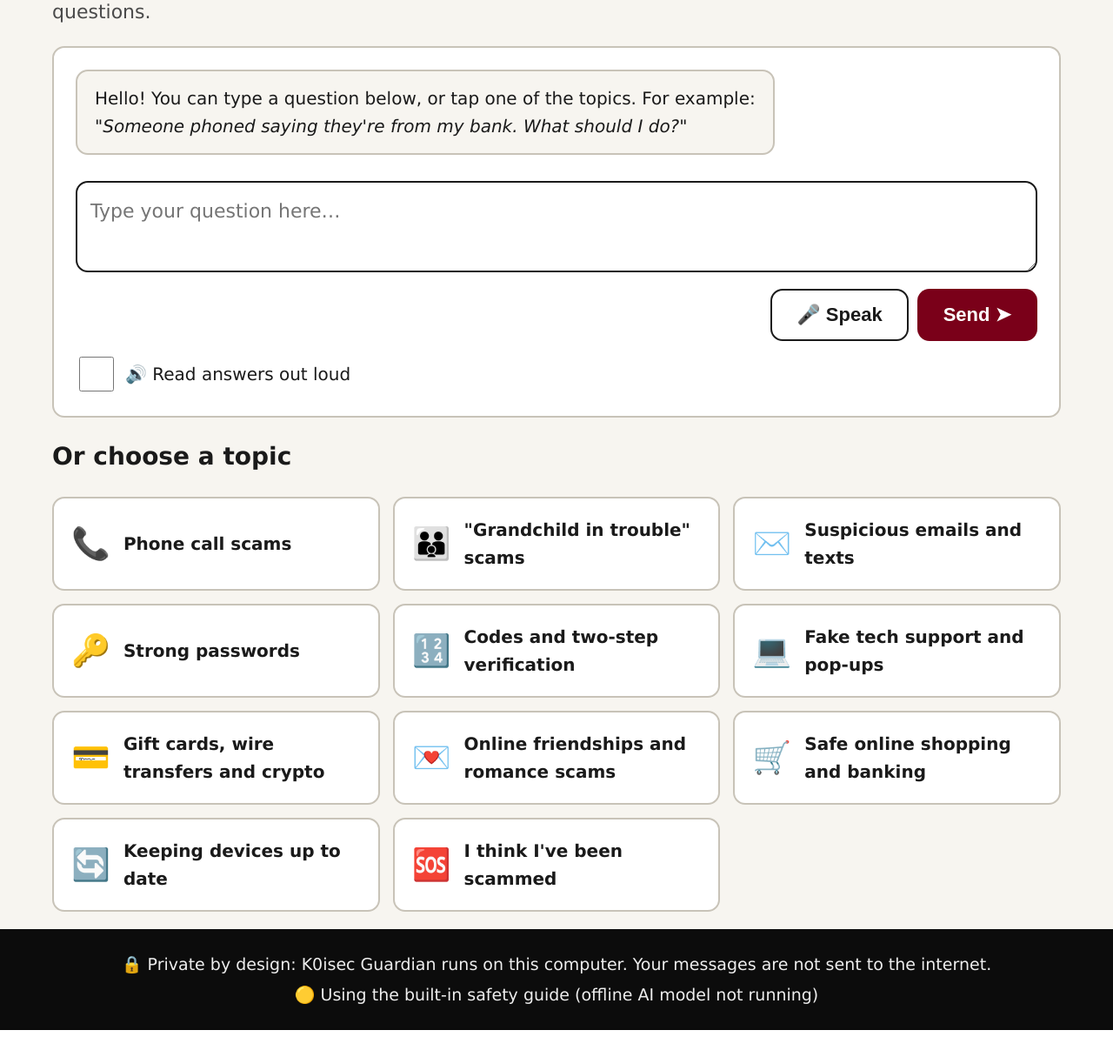
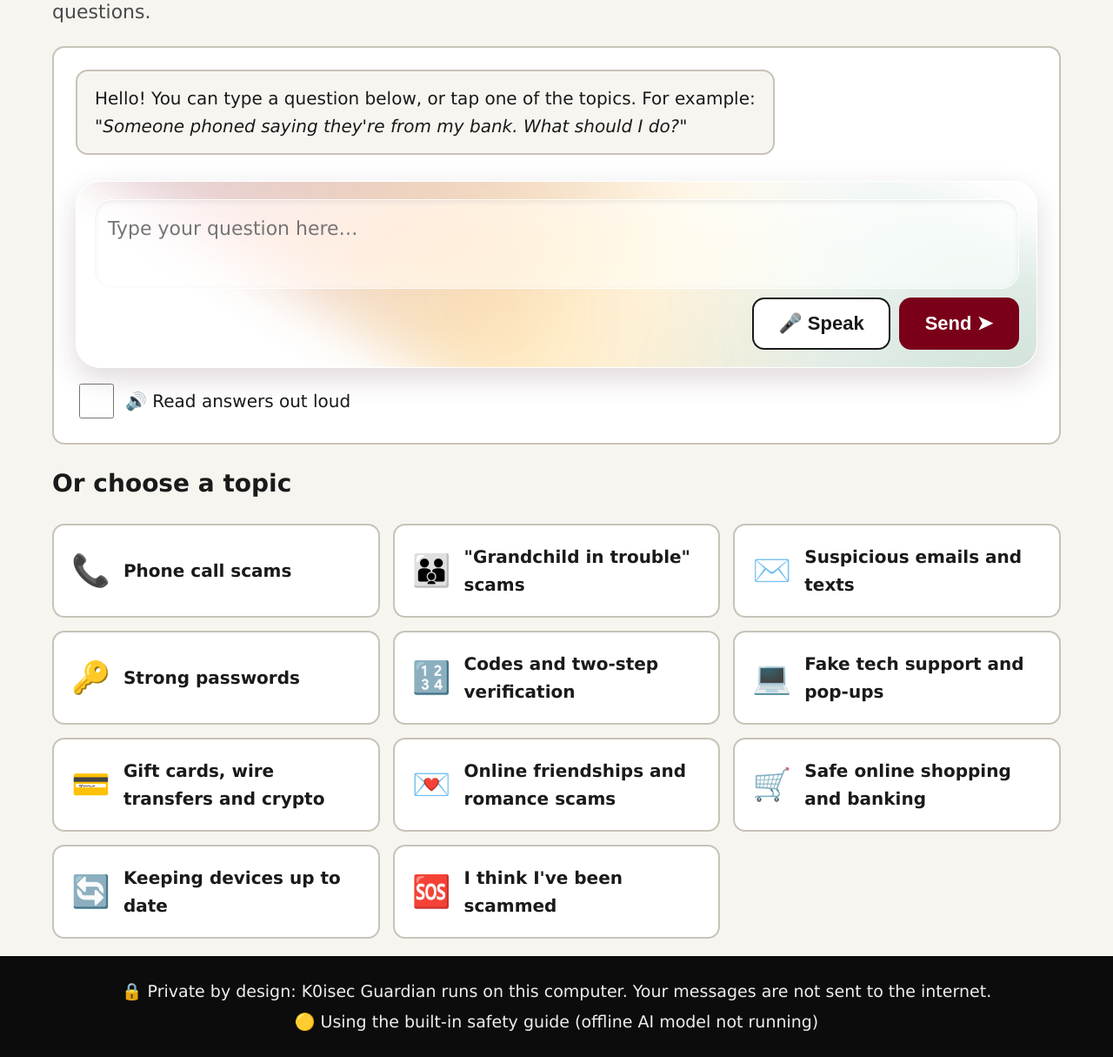
Before and after one commit to bismarkkoima/K0isec-cyberbot, a Flask app: page / in a window 1280 px wide. Shown: the part 314-1529 px from the top of the page at 87% size. Before the commit the page ends 1498 px from the top, so only its background shows below. Run offline with Flask 3, Linux system fonts and the light colour scheme; data that the repository does not hold is empty.

Commit message:
Give the question box a liquid glass look
- Frosted, translucent panel over slowly drifting brand-coloured light
- Glass text field with backdrop blur and soft inner highlights
- Lifts, glows and plays a light sweep when selected
- Works in light and dark mode; falls back to a solid box where blur
  is unsupported and stays still for people who prefer reduced motion
- Accessibility audit still reports 0 WCAG 2.2 AA violations

```diff
--- a/static/style.css
+++ b/static/style.css
@@ -131,6 +131,114 @@ h2 { font-size: 1.4rem; }
 .message .source { font-size: .8rem; color: var(--muted); margin-top: .5rem; }
 
 .chat-form { margin-top: 1rem; }
+
+/* "Liquid glass" question box: frosted panel over slowly moving colour */
+:root {
+  --glass-tint: rgba(255, 255, 255, 0.45);
+  --glass-field: rgba(255, 255, 255, 0.62);
+  --glass-field-focus: rgba(255, 255, 255, 0.88);
+  --glass-edge: rgba(255, 255, 255, 0.75);
+  --glass-shadow: rgba(60, 20, 30, 0.16);
+  --blob-1: rgba(122, 0, 25, 0.45);
+  --blob-2: rgba(11, 107, 58, 0.38);
+  --blob-3: rgba(255, 191, 71, 0.5);
+}
+@media (prefers-color-scheme: dark) {
+  :root {
+    --glass-tint: rgba(40, 40, 40, 0.45);
+    --glass-field: rgba(18, 18, 18, 0.6);
+    --glass-field-focus: rgba(18, 18, 18, 0.85);
+    --glass-edge: rgba(255, 255, 255, 0.22);
+    --glass-shadow: rgba(0, 0, 0, 0.5);
+    --blob-1: rgba(255, 107, 129, 0.4);
+    --blob-2: rgba(76, 217, 138, 0.3);
+    --blob-3: rgba(255, 179, 71, 0.35);
+  }
+}
+
+.glass {
+  position: relative;
+  isolation: isolate;
+  overflow: hidden;
+  padding: 1rem;
+  border-radius: 28px;
+  background: var(--glass-tint);
+  border: 1px solid var(--glass-edge);
+  box-shadow:
+    inset 0 1px 1px var(--glass-edge),
+    inset 0 -8px 24px rgba(255, 255, 255, 0.08),
+    0 12px 32px var(--glass-shadow);
+  transition: box-shadow .4s ease, transform .4s ease;
+}
+.glass:focus-within {
+  transform: translateY(-2px);
+  box-shadow:
+    inset 0 1px 1px var(--glass-edge),
+    inset 0 -8px 24px rgba(255, 255, 255, 0.12),
+    0 18px 44px var(--glass-shadow),
+    0 0 0 4px rgba(255, 191, 71, 0.45);
+}
+
+/* The moving colour the glass sits on */
+.glass-liquid {
+  position: absolute;
+  inset: -60%;
+  z-index: -1;
+  background:
+    radial-gradient(circle at 25% 35%, var(--blob-1), transparent 32%),
+    radial-gradient(circle at 72% 55%, var(--blob-2), transparent 30%),
+    radial-gradient(circle at 45% 80%, var(--blob-3), transparent 28%);
+  filter: blur(28px);
+  animation: liquid-drift 16s ease-in-out infinite alternate;
+  transition: opacity .4s ease;
+  opacity: .75;
+}
+.glass:focus-within .glass-liquid { opacity: 1; animation-duration: 8s; }
+
+@keyframes liquid-drift {
+  0%   { transform: translate(0, 0) rotate(0deg) scale(1); }
+  33%  { transform: translate(6%, -4%) rotate(40deg) scale(1.08); }
+  66%  { transform: translate(-5%, 5%) rotate(-25deg) scale(0.95); }
+  100% { transform: translate(3%, 2%) rotate(70deg) scale(1.05); }
+}
+
+.glass-field { position: relative; border-radius: 20px; overflow: hidden; }
+.glass-field textarea {
+  display: block;
+  background: var(--glass-field);
+  border: 1.5px solid var(--glass-edge);
+  border-radius: 20px;
+  box-shadow: inset 0 2px 6px rgba(0, 0, 0, 0.08);
+  backdrop-filter: blur(14px) saturate(170%);
+  -webkit-backdrop-filter: blur(14px) saturate(170%);
+  resize: vertical;
+  transition: background .3s ease, border-color .3s ease;
+}
+.glass-field textarea:focus { background: var(--glass-field-focus); border-color: var(--text); }
+.glass-field textarea:focus-visible { outline-offset: -4px; }
+
+/* A streak of light that sweeps across when the box is selected */
+.glass-field::after {
+  content: "";
+  position: absolute;
+  top: 0; bottom: 0; left: -60%;
+  width: 40%;
+  pointer-events: none;
+  background: linear-gradient(105deg, transparent, rgba(255, 255, 255, 0.55), transparent);
+  transform: skewX(-12deg);
+  opacity: 0;
+}
+.glass-field:focus-within::after { animation: glass-sheen 1.1s ease-out; }
+@keyframes glass-sheen {
+  0%   { left: -60%; opacity: 0; }
+  20%  { opacity: 1; }
+  100% { left: 130%; opacity: 0; }
+}
+
+/* Browsers without backdrop-filter get a solid, still readable box */
+@supports not ((backdrop-filter: blur(1px)) or (-webkit-backdrop-filter: blur(1px))) {
+  .glass-field textarea { background: var(--surface); }
+}
 textarea, input[type="text"], input[type="tel"] {
   width: 100%; font: inherit; font-size: 1.1rem; padding: .75rem; color: var(--text);
   background: var(--surface); border: 2px solid var(--text); border-radius: var(--radius);
@@ -198,4 +306,6 @@ textarea, input[type="text"], input[type="tel"] {
 
 @media (prefers-reduced-motion: reduce) {
   * { scroll-behavior: auto !important; transition: none !important; }
+  .glass-liquid, .glass-field::after { animation: none !important; }
+  .glass:focus-within { transform: none; }
 }
--- a/templates/index.html
+++ b/templates/index.html
@@ -14,10 +14,13 @@
                <em>"Someone phoned saying they're from my bank. What should I do?"</em></p>
         </div>
     </div>
-    <form id="chat-form" class="chat-form">
-        <label for="user-input" class="visually-hidden">Your question</label>
-        <textarea id="user-input" rows="2" maxlength="2000"
-                  placeholder="Type your question here…" required></textarea>
+    <form id="chat-form" class="chat-form glass">
+        <span class="glass-liquid" aria-hidden="true"></span>
+        <div class="glass-field">
+            <label for="user-input" class="visually-hidden">Your question</label>
+            <textarea id="user-input" rows="2" maxlength="2000"
+                      placeholder="Type your question here…" required></textarea>
+        </div>
         <div class="chat-buttons">
             <button type="button" id="voice-btn" class="btn btn-secondary" hidden>🎤 Speak</button>
             <button type="submit" class="btn btn-primary">Send ➤</button>
```
